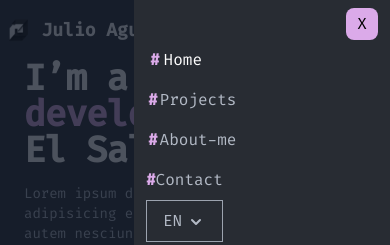
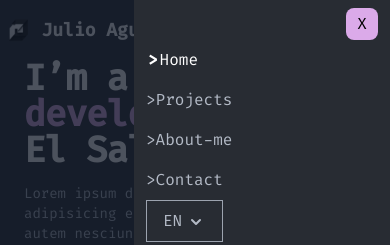
Before and after one commit to JulioAguilar2019/portfolio, a React (Vite) app: page / in a window 390 px wide. Both pictures are taken after a click on the button "Open main menu". Shown: the top 245 px of the page. Built offline with nearby package versions, Linux system fonts and the light colour scheme.

Commit message:
feat: add new phrases and implement

```diff
--- a/src/components/Navbar/Navbar.tsx
+++ b/src/components/Navbar/Navbar.tsx
@@ -4,6 +4,7 @@ import { motion } from 'framer-motion';
 import { useEffect, useState } from 'react';
 import { NavLink } from 'react-router-dom';
 import { Dropdown } from '../dropdown/dropdown';
+import { useTranslation } from 'react-i18next'
 
 
 const active: string = 'block py-2 pl-3 pr-4 text-white md:border-0 md:p-0 text-primary first-letter:p-0.5 first-letter:font-bold '
@@ -15,6 +16,8 @@ const classNavBar = (state: boolean): string => {
 
 export const Navbar = () => {
     const [isOpen, setIsOpen] = useState(false);
+    const [t] = useTranslation('global')
+
 
     const toggleMenu = () => {
         setIsOpen(!isOpen);
@@ -56,16 +59,16 @@ export const Navbar = () => {
                 <div className="hidden w-full md:block md:w-auto" id="navbar-default">
                     <ul className="flex flex-col items-center p-4 mt-4 border border-gray-100 md:flex-row md:space-x-8 md:mt-0 md:text-sm md:font-medium md:border-0">
                         <li>
-                            <NavLink to={PublicRoutes.HOME} className={({ isActive }) => classNavBar(isActive)}>&gt;Home</NavLink>
+                            <NavLink to={PublicRoutes.HOME} className={({ isActive }) => classNavBar(isActive)}>&gt;{t("nav.home")}</NavLink>
                         </li>
                         <li>
-                            <NavLink to={PublicRoutes.PROJECTS} className={({ isActive }) => classNavBar(isActive)}>&gt;Projects</NavLink>
+                            <NavLink to={PublicRoutes.PROJECTS} className={({ isActive }) => classNavBar(isActive)}>&gt;{t("nav.projects")}</NavLink>
                         </li>
                         <li>
-                            <NavLink to={PublicRoutes.ABOUT} className={({ isActive }) => classNavBar(isActive)}>&gt;About-me</NavLink>
+                            <NavLink to={PublicRoutes.ABOUT} className={({ isActive }) => classNavBar(isActive)}>&gt;{t("nav.about")}</NavLink>
                         </li>
                         <li>
-                            <NavLink to={PublicRoutes.CONTACT} className={({ isActive }) => classNavBar(isActive)}>&gt;Contact</NavLink>
+                            <NavLink to={PublicRoutes.CONTACT} className={({ isActive }) => classNavBar(isActive)}>&gt;{t("nav.contact")}</NavLink>
                         </li>
                         <li>
                             <Dropdown />
@@ -98,36 +101,16 @@ export const Navbar = () => {
                             <div className="flex flex-col h-full">
                                 <ul className="flex flex-col">
                                     <li className="flex-1">
-                                        <NavLink
-                                            to={PublicRoutes.HOME}
-                                            className={({ isActive }) => classNavBar(isActive)}
-                                        >
-                                            <strong className="text-primary p-0.5">#</strong>Home
-                                        </NavLink>
+                                        <NavLink to={PublicRoutes.HOME} className={({ isActive }) => classNavBar(isActive)}>&gt;{t("nav.home")}</NavLink>
                                     </li>
                                     <li className="flex-1">
-                                        <NavLink
-                                            to={PublicRoutes.PROJECTS}
-                                            className={({ isActive }) => classNavBar(isActive)}
-                                        >
-                                            <strong className="text-primary p-0.5">#</strong>Projects
-                                        </NavLink>
+                                        <NavLink to={PublicRoutes.PROJECTS} className={({ isActive }) => classNavBar(isActive)}>&gt;{t("nav.projects")}</NavLink>
                                     </li>
                                     <li className="flex-1">
-                                        <NavLink
-                                            to={PublicRoutes.ABOUT}
-                                            className={({ isActive }) => classNavBar(isActive)}
-                                        >
-                                            <strong className="text-primary p-0.5">#</strong>About-me
-                                        </NavLink>
+                                        <NavLink to={PublicRoutes.ABOUT} className={({ isActive }) => classNavBar(isActive)}>&gt;{t("nav.about")}</NavLink>
                                     </li>
                                     <li className="flex-1">
-                                        <NavLink
-                                            to={PublicRoutes.CONTACT}
-                                            className={({ isActive }) => classNavBar(isActive)}
-                                        >
-                                            <strong className="text-primary ">#</strong>Contact
-                                        </NavLink>
+                                        <NavLink to={PublicRoutes.CONTACT} className={({ isActive }) => classNavBar(isActive)}>&gt;{t("nav.contact")}</NavLink>
                                     </li>
                                     <li className="flex-1 ml-3">
                                         <Dropdown />
--- a/src/i18n/en/global.json
+++ b/src/i18n/en/global.json
@@ -11,5 +11,18 @@
         "country": "from El Salvador",
         "button": "Download resume",
         "quote": "I’m not a great programmer; I’m just a good programmer with great habits."
+    },
+    "about": {
+        "title": "Who am I?",
+        "about-me": "I am a frontend web developer in my final year of software development engineering. I use technologies such as ",
+        "techs": "TypeScript, React JS, Redux, Tailwind, and NodeJS ",
+        "paragraph1":"to create intuitive and attractive web applications. Additionally, I have a ",
+        "english": "B2 level of English, ",
+        "paragraph2": "which allows me to communicate effectively with colleagues and clients in an international environment.",
+        "experience": "In addition to my technical experience, I also have ",
+        "abilities": "problem-solving and logical thinking skills ",
+        "paragraph3": "that allow me to find effective solutions to challenges that arise in software development. I enjoy working in a team and collaborating with other developers to achieve impressive results. I am constantly looking to learn new skills and technologies to improve my abilities and provide better service to my clients. I am eager to put my skills to the test in a challenging and rewarding work environment.",
+        "buttonCV": "Download resume",
+        "buttonMore": "More about me"
     }
 }
--- a/src/i18n/es/global.json
+++ b/src/i18n/es/global.json
@@ -11,5 +11,17 @@
         "country": "de El Salvador",
         "button": "Descargar CV",
         "quote": "No soy un gran programador; Solo soy un buen programador con buenos hábitos."
-    }
+    },
+    "about": {
+    "title": "¿Quién soy?",
+    "about-me": "Soy un desarrollador web frontend en mi último año de ingeniería en desarrollo de software. Utilizo tecnologías como ",
+    "techs": "TypeScript, React JS, Redux, Tailwind, and NodeJS ",
+    "paragraph1":"para crear aplicaciones web intuitivas y atractivas. También tengo un ",
+    "english": "nivel B2 en inglés, ",
+    "paragraph2": "lo que me permite comunicarme eficazmente con colegas y clientes en un ambiente internacional.",
+    "experience": "Además de mi experiencia técnica, también tengo habilidades en ",
+    "abilities": "resolución de problemas y pensamiento lógico ",
+    "paragraph3": "que me permiten encontrar soluciones eficaces a los desafíos que se presentan en el desarrollo de software. Me gusta trabajar en equipo y colaborar con otros desarrolladores para lograr resultados impresionantes. Estoy constantemente buscando aprender nuevas habilidades y tecnologías para mejorar mis habilidades y ofrecer un mejor servicio a mis clientes. Estoy ansioso de poner mis habilidades a prueba en un entorno de trabajo desafiante y enriquecedor."    },
+    "buttonCV": "Descargar CV",
+    "buttonMore": "Más sobre mí"
 }
--- a/src/pages/About/components/About.tsx
+++ b/src/pages/About/components/About.tsx
@@ -1,8 +1,10 @@
 import image from '@/assets/about/image.png';
-import resume from '@/assets/home/CV - 2023.pdf'
+import resume from '@/assets/home/CV - 2023.pdf';
 import { PublicRoutes } from '@/models';
 import { useEffect } from 'react';
+import { useTranslation } from 'react-i18next';
 import { NavLink } from 'react-router-dom';
+
 interface Props {
     homePage?: boolean;
 }
@@ -11,6 +13,7 @@ const buttonClass = "py-2.5 px-5 my-4 text-sm font-bold text-white focus:outline
 
 
 export const About = ({ homePage = true }: Props) => {
+    const [t] = useTranslation('global')
 
     useEffect(() => {
         window.scrollTo(0, 0);
@@ -20,7 +23,7 @@ export const About = ({ homePage = true }: Props) => {
             <div className="lg:-mx-6 lg:flex lg:items-start">
 
                 <div className="mt-6 lg:w-1/2 lg:mt-0 lg:mx-6 ">
-                    <h1 className="mb-4 text-2xl font-extrabold leading-none tracking-tight text-white md:text-3xl lg:text-4xl">Who am I?</h1>
+                    <h1 className="mb-4 text-2xl font-extrabold leading-none tracking-tight text-white md:text-3xl lg:text-4xl">{t("about.title")}</h1>
 
                     <p className="mb-3 font-light text-justify leading-8 text-secondary">
                         Soy un desarrollador web frontend en mi último año de ingeniería en desarrollo de software. Utilizo tecnologías como <span className="text-primary">TypeScript, React JS, Redux, Tailwind y NodeJS</span> para crear aplicaciones web intuitivas y atractivas. También tengo un <span className="text-primary">nivel B2 en inglés</span>, lo que me permite comunicarme eficazmente con colegas y clientes en un ambiente internacional.
--- a/src/pages/Home/HomePage.tsx
+++ b/src/pages/Home/HomePage.tsx
@@ -21,7 +21,6 @@ export const HomePage = () => {
             <TechStack />
             <Divider title="About" line={true} />
             <About />
-            <Divider title="Contact" line={true} />
         </>
     )
 }
```
